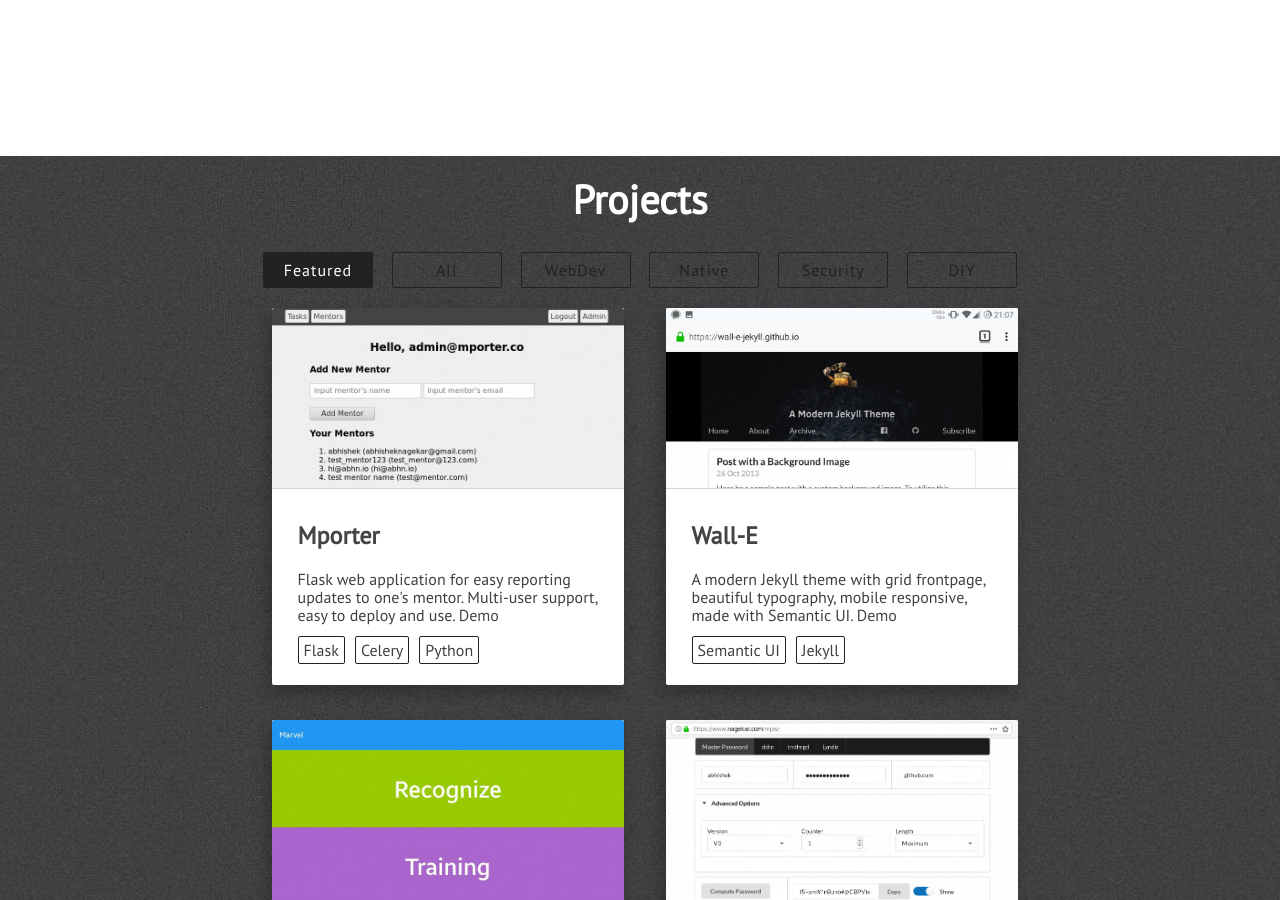
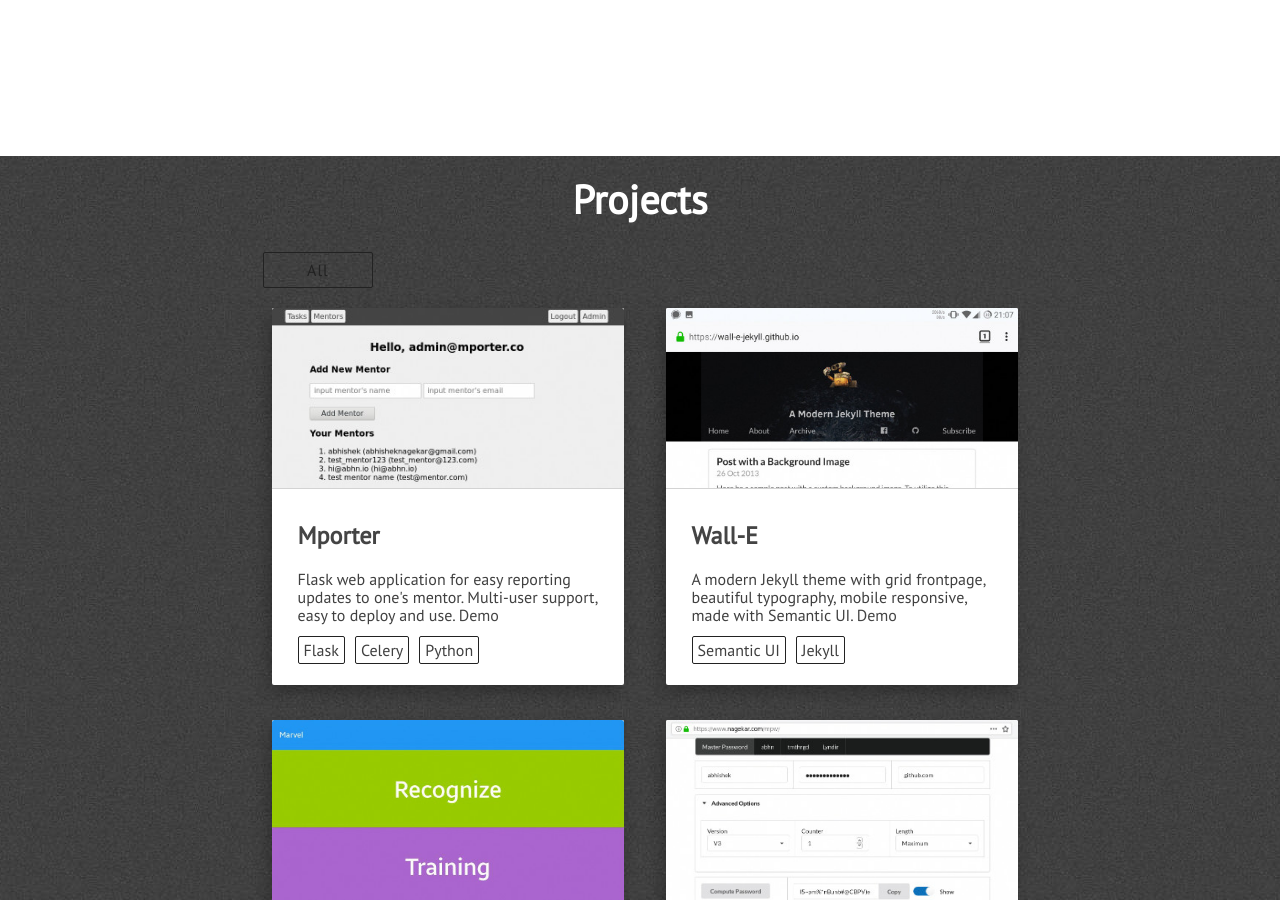
Before and after one commit to Bibool/portfolio.github.io, a Jekyll site: the page built from index.html, in a window 1280 px wide and 900 px high, scrolled down 1804 px. Built offline with Jekyll 4.4.1, drawn with Linux system fonts in a browser that asks for light colours; nearby versions of some CDN libraries.

Commit message:
Update projects.html

```diff
--- a/_includes/projects.html
+++ b/_includes/projects.html
@@ -5,12 +5,7 @@
 
                 <div class="project-technologies">
 
-                    <a id="featured" class="semi-transparent-button with-border white-button" onclick="selected('featured')">Featured</a>
                     <a id="all" class="semi-transparent-button with-border white-button" onclick="selected('all')">All</a>
-                    <a id="webdev" class="semi-transparent-button with-border white-button" onclick="selected('webdev')">WebDev</a>
-                    <a id="native" class="semi-transparent-button with-border white-button" onclick="selected('native')">Native</a>
-                    <a id="security" class="semi-transparent-button with-border white-button" onclick="selected('security')">Security</a>
-                    <a id="diy" class="semi-transparent-button with-border white-button" onclick="selected('diy')">DIY</a>
 
                 </div>
 
```
